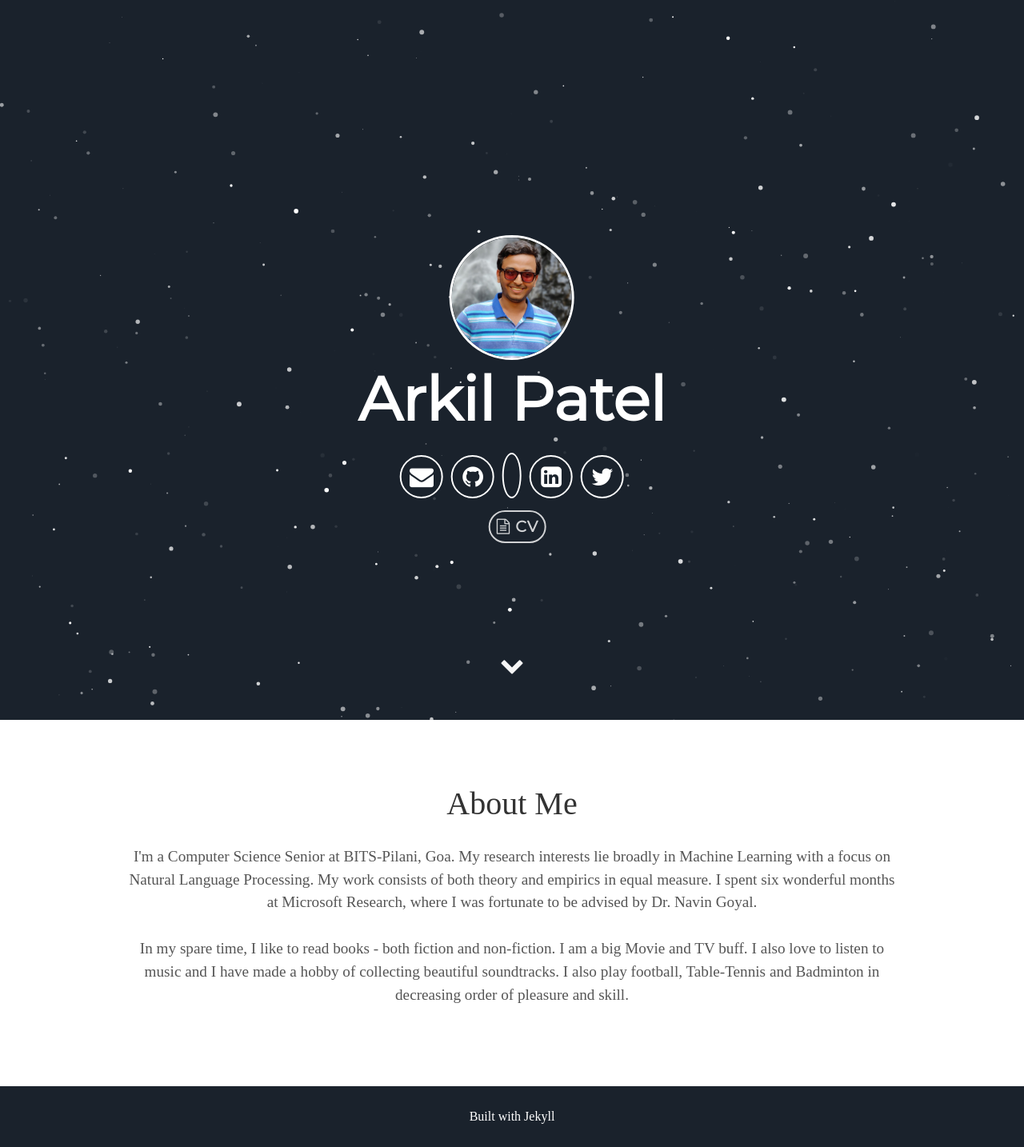
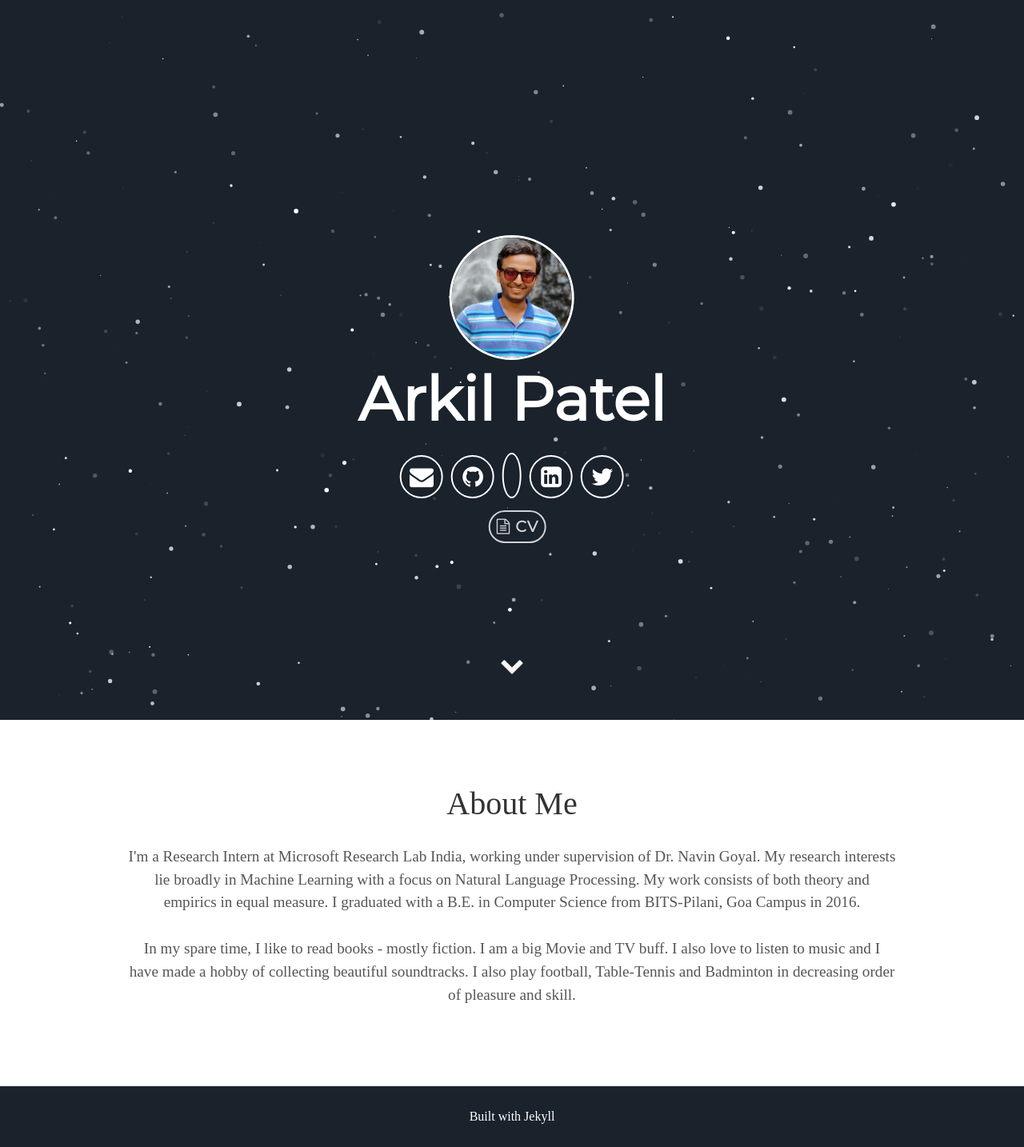
Before and after one commit to arkilpatel/arkilpatel.github.io, a Jekyll site: the page built from index.html, in a window 1280 px wide. Shown: the whole page at 80% size. Built offline with Jekyll 4.4.1, drawn with Linux system fonts in a browser that asks for light colours; some web fonts are replaced; a style sheet for code colours, icons or effects is not loaded.

Commit message:
Updated About Me

```diff
--- a/_config.yml
+++ b/_config.yml
@@ -7,7 +7,7 @@ baseurl: "" # the subpath of your site, e.g. /blog
 
 # User settings
 username: Arkil Patel
-user_description: I'm a Computer Science Senior at BITS-Pilani, Goa. My research interests lie broadly in Machine Learning with a focus on Natural Language Processing. My work consists of both theory and empirics in equal measure. I spent six wonderful months at Microsoft Research, where I was fortunate to be advised by Dr. Navin Goyal. <br><br> In my spare time, I like to read books - both fiction and non-fiction. I am a big Movie and TV buff. I also love to listen to music and I have made a hobby of collecting beautiful soundtracks. I also play football, Table-Tennis and Badminton in decreasing order of pleasure and skill.
+user_description: I'm a Research Intern at Microsoft Research Lab India, working under supervision of Dr. Navin Goyal. My research interests lie broadly in Machine Learning with a focus on Natural Language Processing. My work consists of both theory and empirics in equal measure. I graduated with a B.E. in Computer Science from BITS-Pilani, Goa Campus in 2016. <br><br> In my spare time, I like to read books - mostly fiction. I am a big Movie and TV buff. I also love to listen to music and I have made a hobby of collecting beautiful soundtracks. I also play football, Table-Tennis and Badminton in decreasing order of pleasure and skill.
 user_title:
 email: arkil.patel@gmail.com
 # twitter_username: lorem_ipsum
```
